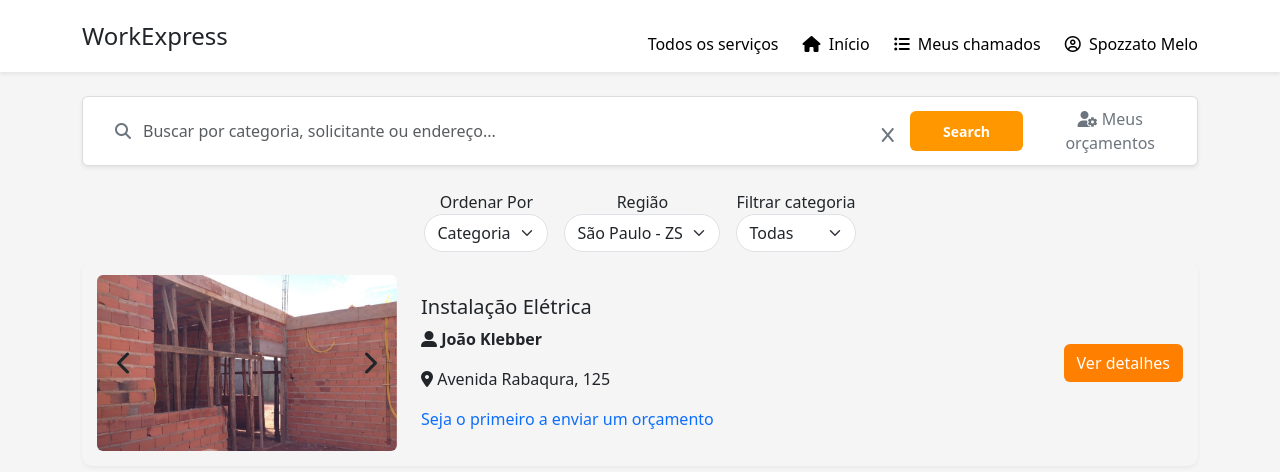
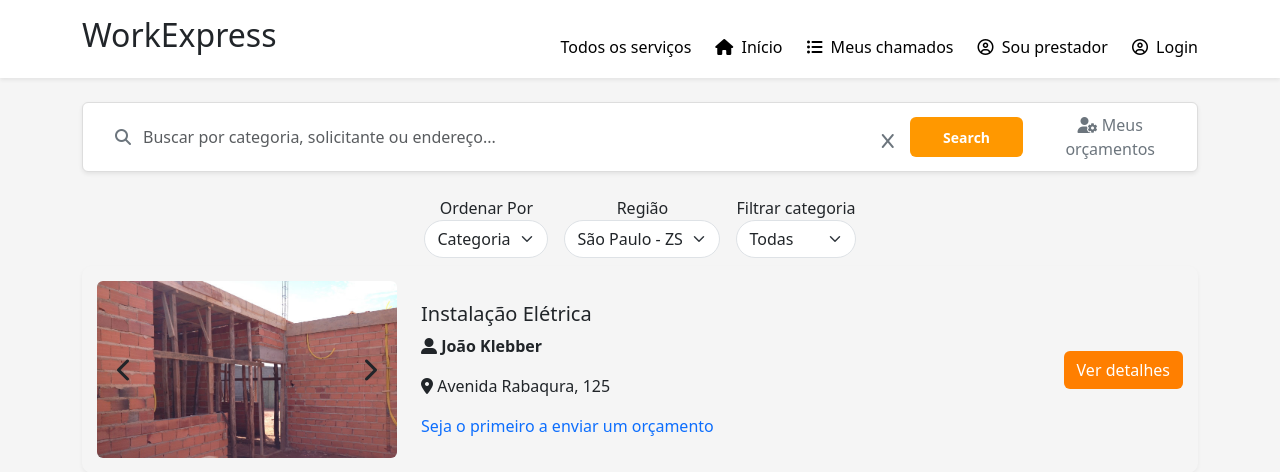
Before and after one commit to Adan-Marques/tcc_ads, a Django app: page /accounts/ticketPrestador/ in a window 1280 px wide. Shown: the top 472 px of the page. Run offline with Django 5.2, Linux system fonts and the light colour scheme.

Commit message:
Refactor navbar

```diff
--- /dev/null
+++ b/templates/navbar_base.html
@@ -0,0 +1,35 @@
+<header class="navbar navbar-expand-lg navbar-light bg-light shadow-sm">
+	<div class="container py-2">
+		<div class="logo fs-4">
+			<h2>WorkExpress</h2>
+		</div>
+		<button class="navbar-toggler" type="button" data-bs-toggle="collapse" data-bs-target="#navbarContent"
+										       aria-controls="navbarContent" aria-expanded="false" aria-label="Alternar navegação">
+			<span class="navbar-toggler-icon"></span>
+		</button>
+		<div class="collapse navbar-collapse" id="navbarContent">
+			<ul class="navbar-nav ms-auto gap-lg-4 align-items-lg-center mt-3">
+				{% block options %}
+
+
+				{% endblock %}
+				{% if not request.user.is_authenticated %}
+				<li class="nav-item">
+					<a class="nav-menu-link" href="{% url 'login' %}" style="color: black;">
+						<i class="fa-regular fa-circle-user me-1"></i> Login
+					</a>
+				</li>
+				{% else %}
+				<li class="nav-item">
+					<form method="POST" action="{% url 'logout' %}">
+						{% csrf_token %}
+						<button type="submit" class="nav-menu-link btn btn-link p-0" style="color: black; text-decoration: none;">
+							<i class="fa-regular fa-circle-user me-1"></i> Logout
+						</button>
+					</form>
+				</li>
+				{% endif %}
+			</ul>
+		</div>
+	</div>
+</header>
--- a/templates/prestador/navbar_prestador.html
+++ b/templates/prestador/navbar_prestador.html
@@ -1,12 +1,5 @@
-<header class="navbar navbar-expand-lg navbar-light bg-light shadow-sm">
-	<div class="container py-2">
-		<div class="logo fs-4">WorkExpress</div>
-		<button class="navbar-toggler" type="button" data-bs-toggle="collapse" data-bs-target="#navbarContent"
-			aria-controls="navbarContent" aria-expanded="false" aria-label="Alternar navegação">
-			<span class="navbar-toggler-icon"></span>
-		</button>
-		<div class="collapse navbar-collapse" id="navbarContent">
-			<ul class="navbar-nav ms-auto gap-lg-4 align-items-lg-center mt-3">
+{% extends 'navbar_base.html' %}
+{% block options %}
 <li class="nav-item">
 	<a class="nav-menu-link" href="#" style="color: black;">
 		Todos os serviços
@@ -24,10 +17,7 @@
 </li>
 <li class="nav-item">
 	<a class="nav-menu-link" href="#" style="color: black;">
-						<i class="fa-regular fa-circle-user me-1"></i> Spozzato Melo
+		<i class="fa-regular fa-circle-user me-1"></i> Sou prestador
 	</a>
 </li>
-			</ul>
-		</div>
-	</div>
-</header>
+{% endblock %}
```
Also changed, not shown: templates/cliente/navbar_cliente.html (+4 -16 lines), templates/home.html (+7 -1 lines), templates/navbar.html (+4 -32 lines). Lines whose indentation alone changed are shown as unchanged.
